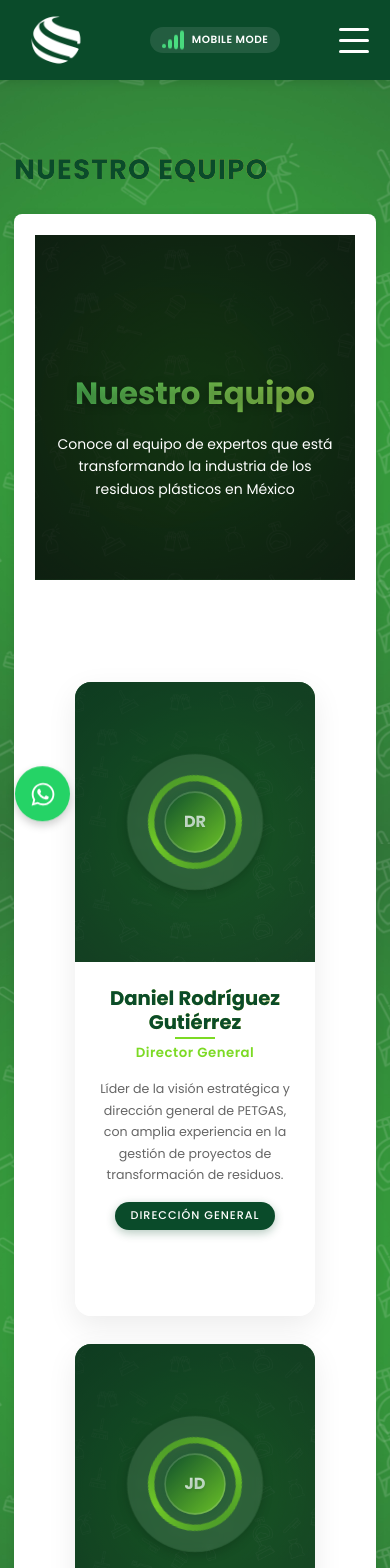
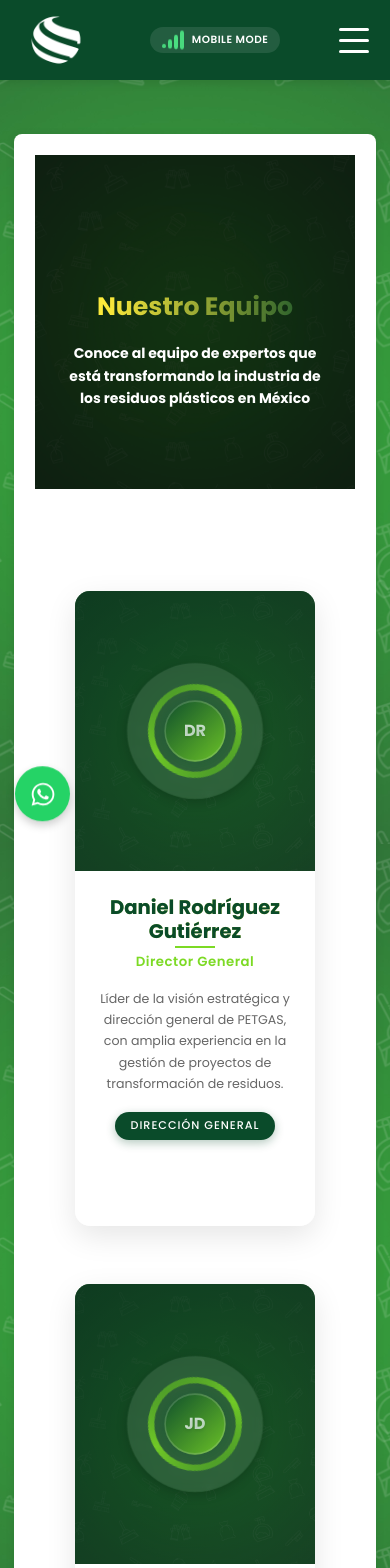
Before and after one commit to nfts2030/petgasmexicov2, a React (Vite) app: page /equipo in a window 390 px wide. Shown: the top 1568 px of the page. Built offline with nearby package versions, Linux system fonts and the light colour scheme.

Commit message:
Actualización de estilos: Mejoras en títulos y diseño responsivo

```diff
--- a/src/components/layout/PageLayout.tsx
+++ b/src/components/layout/PageLayout.tsx
@@ -4,7 +4,7 @@
 
 interface PageLayoutProps {
   children: React.ReactNode;
-  title: string;
+  title?: string;
   className?: string;
 }
 
@@ -50,17 +50,18 @@
 `;
 
 const PageLayout: React.FC<PageLayoutProps> = ({ children, title, className }) => {
-  // Scroll al inicio al cargar la página
   useEffect(() => {
-    scroll.scrollToTop();
+    // Scroll suave al principio de la página
+    scroll.scrollToTop({
+      duration: 300,
+      smooth: true,
+    });
   }, []);
 
   return (
     <PageContainer className={className}>
-      <Title>{title}</Title>
-      <Content>
-        {children}
-      </Content>
+      {title && <Title>{title}</Title>}
+      <Content>{children}</Content>
     </PageContainer>
   );
 };
--- a/src/pages/EquipoPage.tsx
+++ b/src/pages/EquipoPage.tsx
@@ -1,13 +1,14 @@
 import React, { useEffect, useState } from 'react';
 import { useLocation } from 'react-router-dom';
-import styled, { keyframes, css } from 'styled-components';
+import styled, { keyframes } from 'styled-components';
 import PageLayout from '../components/layout/PageLayout';
 import LogoSpinner from '../components/ui/LogoSpinner';
 
-// Animaciones
-const fadeIn = keyframes`
-  from { opacity: 0; transform: translateY(20px); }
-  to { opacity: 1; transform: translateY(0); }
+// Animaciones para el gradiente
+const gradientAnimation = keyframes`
+  0% { background-position: 0% 50%; }
+  50% { background-position: 100% 50%; }
+  100% { background-position: 0% 50%; }
 `;
 
 // Styled components
@@ -42,23 +43,32 @@
 `;
 
 const HeroTitle = styled.h1`
-  font-size: 2.8rem;
   margin-bottom: 20px;
+  font-size: 2.5rem;
   font-weight: 700;
-  text-shadow: 0 2px 10px rgba(0, 0, 0, 0.3);
-  animation: ${fadeIn} 1s ease-out forwards;
+  line-height: 1.2;
+  padding: 0 15px;
+  background: linear-gradient(90deg, #0a4b2a, #ffeb3b, #0a4b2a);
+  background-size: 200% auto;
+  -webkit-background-clip: text;
+  -webkit-text-fill-color: transparent;
+  animation: ${gradientAnimation} 5s ease infinite;
+  display: inline-block;
 
   @media (max-width: 768px) {
-    font-size: 2.2rem;
+    font-size: 1.8rem;
   }
 `;
 
 const HeroSubtitle = styled.p`
-  font-size: 1.2rem;
+  font-size: 1.1rem;
   max-width: 800px;
   margin: 0 auto;
-  opacity: 0;
-  animation: ${fadeIn} 1s ease-out 0.3s forwards;
+  line-height: 1.6;
+  color: #ffffff;
+  font-weight: 700;
+  text-shadow: none;
+  padding: 0 10px;
 
   @media (max-width: 768px) {
     font-size: 1rem;
@@ -87,33 +97,23 @@
 // Animaciones para las tarjetas
 
 const TeamMember = styled.div<{ $isVisible: boolean; $delay: number }>`
-  background: #fff;
-  border-radius: 16px;
+  background: white;
+  border-radius: 15px;
   overflow: hidden;
-  box-shadow: 0 10px 30px rgba(0, 0, 0, 0.08);
-  transition: all 0.5s cubic-bezier(0.25, 0.8, 0.25, 1);
-  transform: translateY(0) scale(1);
-  position: relative;
-  z-index: 1;
-  opacity: 0;
-  animation: ${({ $isVisible, $delay }) =>
-    $isVisible ? css`${fadeIn} 0.6s ease-out ${$delay}s forwards` : 'none'
-  };
+  box-shadow: 0 10px 30px rgba(0, 0, 0, 0.1);
+  transition: all 0.4s cubic-bezier(0.25, 0.8, 0.25, 1);
+  opacity: ${({ $isVisible }) => $isVisible ? 1 : 0};
+  transform: ${({ $isVisible }) => $isVisible ? 'translateY(0)' : 'translateY(30px)'};
+  transition: all 0.6s ease-out ${({ $delay }) => $delay}s;
 
   &:hover {
-    transform: translateY(-10px) scale(1.02);
+    transform: translateY(-10px);
     box-shadow: 0 15px 35px rgba(0, 0, 0, 0.15);
+  }
 
-    .member-image {
-      transform: scale(1.05);
-      filter: brightness(1);
-    }
-
-    .social-links {
-      opacity: 1;
-      transform: translateY(0);
-    }
-    box-shadow: 0 15px 35px rgba(0,0,0,0.15);
+  @media (max-width: 768px) {
+    max-width: 350px;
+    margin: 0 auto 30px;
   }
 `;
 
@@ -441,7 +441,7 @@
   }, [location]);
 
   return (
-    <PageLayout title="Nuestro Equipo">
+    <PageLayout>
       <HeroSection>
         <HeroContent>
           <HeroTitle>Nuestro Equipo</HeroTitle>
--- a/src/pages/MaquinasPage.tsx
+++ b/src/pages/MaquinasPage.tsx
@@ -2,8 +2,36 @@
 import { Container } from 'react-bootstrap';
 import { FaTachometerAlt, FaClock, FaGasPump, FaFire, FaUsers, FaIndustry, FaRecycle, FaLeaf, FaChartLine, FaShieldAlt } from 'react-icons/fa';
 import { Helmet } from 'react-helmet';
+import { keyframes } from 'styled-components';
+import styled from 'styled-components';
 import '../../src/styles/equipmentSection.css';
 import '../../src/styles/processBenefits.css';
+
+// Animación de gradiente
+const gradientAnimation = keyframes`
+  0% { background-position: 0% 50%; }
+  50% { background-position: 100% 50%; }
+  100% { background-position: 0% 50%; }
+`;
+
+const AnimatedGradientText = styled.h1`
+  margin-bottom: 20px;
+  font-size: 2.2rem;
+  font-weight: 700;
+  line-height: 1.2;
+  padding: 0 15px;
+  margin-top: 0;
+  background: linear-gradient(90deg, #0a4b2a, #ffeb3b, #0a4b2a);
+  background-size: 200% auto;
+  -webkit-background-clip: text;
+  -webkit-text-fill-color: transparent;
+  animation: ${gradientAnimation} 5s ease infinite;
+  display: inline-block;
+
+  @media (max-width: 768px) {
+    font-size: 1.8rem;
+  }
+`;
 
 const MaquinasPage: React.FC = () => {
   useEffect(() => {
@@ -42,10 +70,30 @@
       <div id="header-placeholder"></div>
 
       {/* Hero Section */}
-      <section className="equipment-hero" style={{ paddingTop: '100px', paddingBottom: '60px' }}>
-        <div className="container">
-          <h1 style={{ marginBottom: '20px' }}>Nuestras Plantas de Pirólisis NO Catalítica</h1>
-          <p style={{ marginBottom: '0' }}>Soluciones industriales para la transformación de residuos plásticos en combustibles limpios</p>
+      <section className="equipment-hero" style={{
+        paddingTop: '100px',
+        paddingBottom: '60px',
+        position: 'relative',
+        zIndex: 1
+      }}>
+        <div className="container" style={{
+          textAlign: 'center',
+          maxWidth: '800px',
+          margin: '0 auto',
+          position: 'relative',
+          zIndex: 2
+        }}>
+          <AnimatedGradientText>Nuestras Plantas de Pirólisis NO Catalítica</AnimatedGradientText>
+          <p style={{
+            marginBottom: '0',
+            fontSize: '1.1rem',
+            lineHeight: '1.6',
+            color: '#ffffff',
+            display: 'inline-block',
+            padding: '0 10px',
+            fontWeight: '700',
+            textShadow: 'none'
+          }}>Soluciones industriales para la transformación de residuos plásticos en combustibles limpios</p>
         </div>
       </section>
 
```
